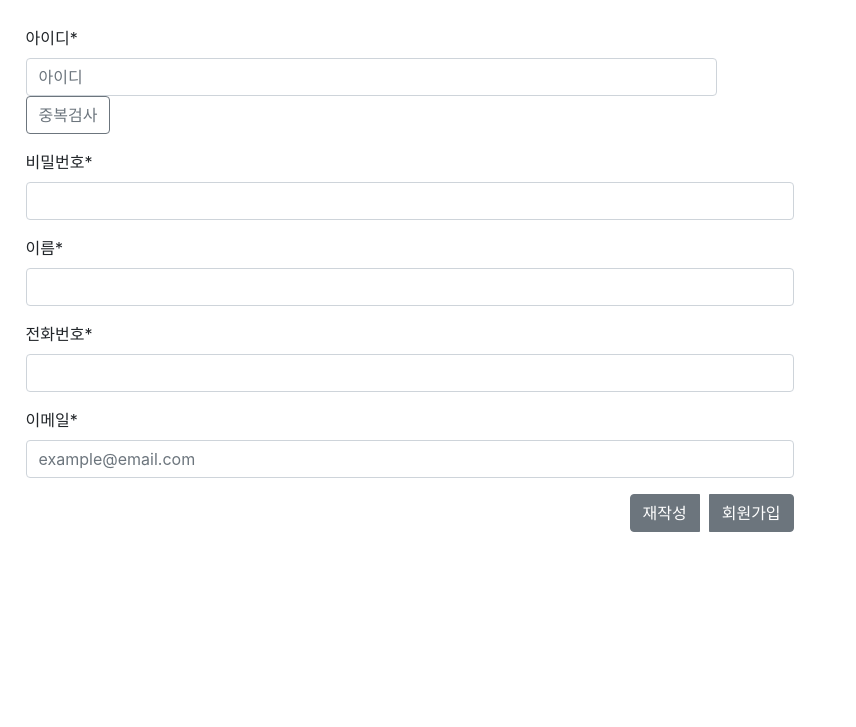
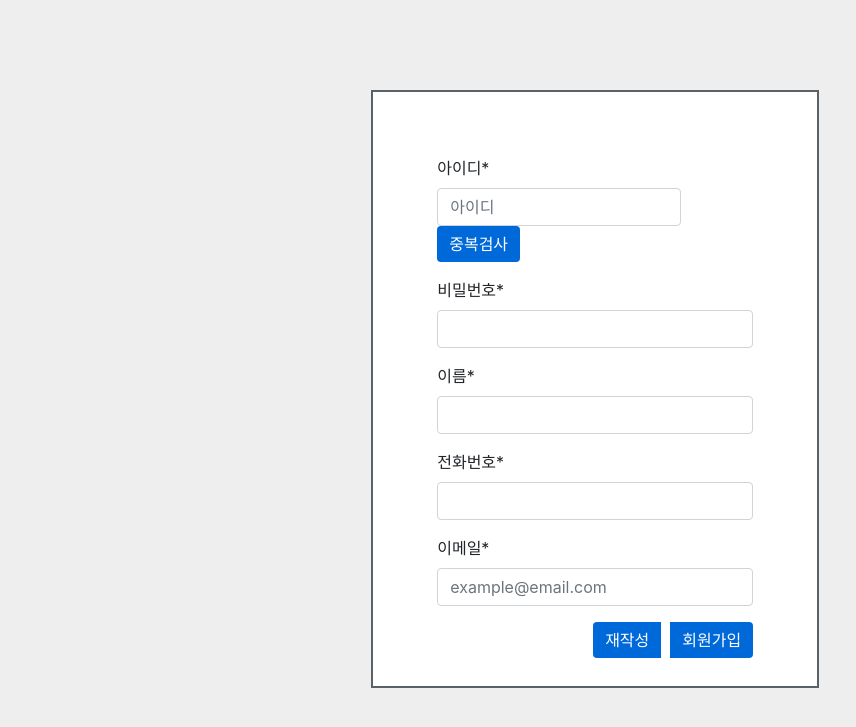
Before and after one commit to kimmy100b/board_php_new, a PHP site: page /signup/signup_form.php in a window 1280 px wide. Shown: the top 727 px of the page, without its empty margins (0-856 px from the left). Run offline with PHP 8.4, Linux system fonts and the light colour scheme.

Commit message:
회원가입 디자인 변경

```diff
--- a/css/signupFormStyle.css
+++ b/css/signupFormStyle.css
@@ -1,6 +1,13 @@
+body{
+    background-color: #EEEEEE;
+}
+
 form {
-    margin: 2% 2% 2% 2%;
-    width: 60%;
+    margin: 7% 29%;
+    padding: 5%;
+    width: 35%;
+    background-color: white;
+    border: #5A6268 2px solid;
 }
 
 .btn-group {
@@ -14,6 +21,11 @@ form {
 }
 
 .id__input{
-    width:90%;
+    width: 77%;
     display: inline-block;
 }
+
+.btn{
+    background: #0069D9;
+    border: none;
+}
--- a/signup/signup_form.php
+++ b/signup/signup_form.php
@@ -16,8 +16,7 @@
     <label for="exampleInputEmail1">아이디*</label>
     <div class="id">
       <input type="text" id="inputId" class="id__input form-control" name="memberId" placeholder="아이디" aria-describedby="emailHelp" required>
-      <input type="button" value="중복검사"  class="id-overlap__btn btn btn-outline-secondary" onclick="checkid();">
-      <!-- <button onclick="window.open('process_idOverlap.php','아이디 중복검사', width=300, height=300, scrollbars=on">중복검사</button> -->
+      <input type="button" value="중복검사"  class="id-overlap__btn btn btn-secondary" onclick="checkid();">
     </div>
   </div>
   <div class="form-group">
```
